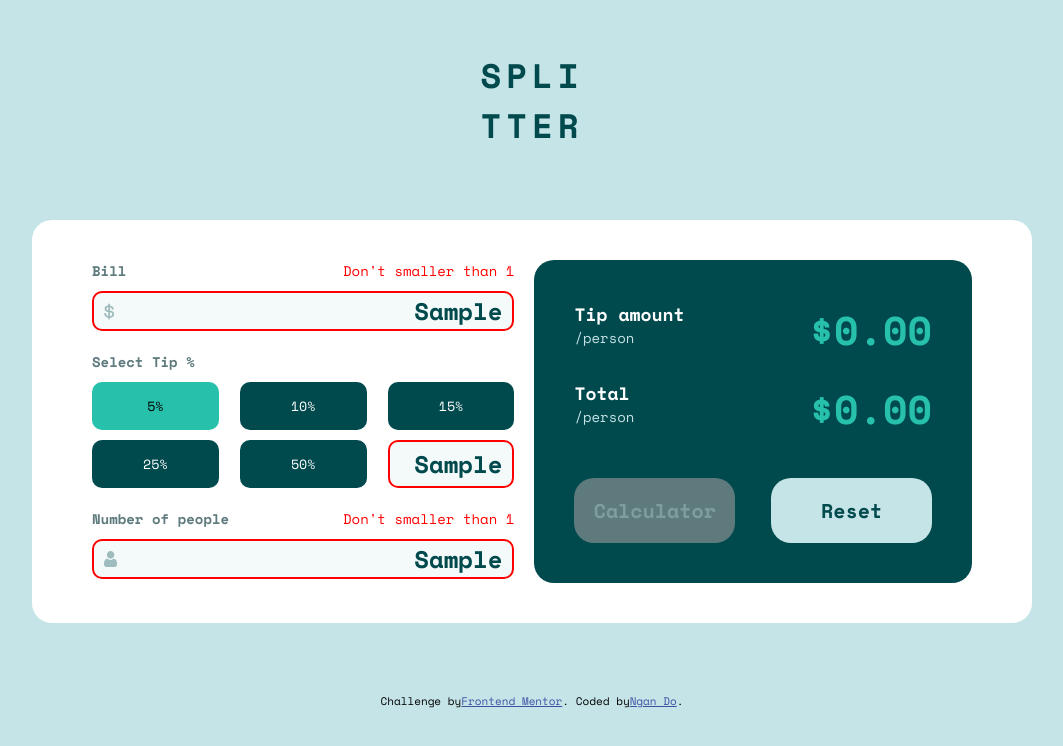
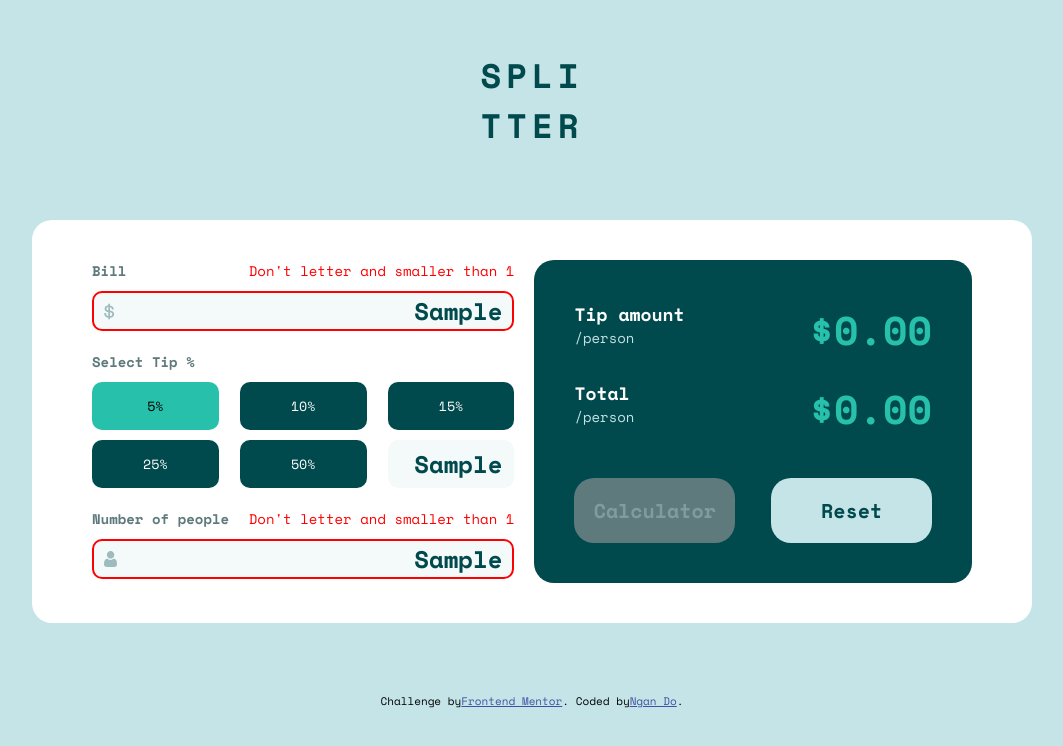
Before and after one commit to ngando2028/Training_ReactJS, a React (Create React App) app: page / in a window 1280 px wide. Both pictures are taken after typing "Sample", "Sample", "Sample" into the empty fields and a click on the button "5%". Shown: the top 746 px of the page, without its empty margins (108-1171 px from the left). Built offline with nearby package versions, Linux system fonts and the light colour scheme.

Commit message:
update check btn

```diff
--- a/src/assets/style/scss/base/_common.scss
+++ b/src/assets/style/scss/base/_common.scss
@@ -1,11 +1,21 @@
+.valid {
+	display: none;
+	color: transparent;
+	font-size: 1.4rem;
+	font-weight: 400;
+	text-align: end;
+	flex-grow: 1;
+}
+
 .invalid {
-	display: none;
+	display: block;
 	color: red;
 	font-size: 1.4rem;
 	font-weight: 400;
 	text-align: end;
 	flex-grow: 1;
 }
+
 .input-invalid {
 	border: 0.2rem solid red !important;
 }
--- a/src/assets/style/scss/components/_btn.scss
+++ b/src/assets/style/scss/components/_btn.scss
@@ -24,10 +24,6 @@
 .btn:hover:not([disabled]) {
 	box-shadow: 0 1rem 1.5rem rgba($color-black, 0.4);
 	top: 3px;
-}
-
-.btn:active:not([disabled]) {
-	top: 1.5px;
 }
 
 .btn:disabled {
--- a/src/assets/style/scss/components/_calculator.scss
+++ b/src/assets/style/scss/components/_calculator.scss
@@ -22,7 +22,6 @@
 
 	&__control {
 		display: flex;
-		gap: 20%;
 		position: relative;
 		flex-wrap: wrap;
 
--- a/src/components/Button.js
+++ b/src/components/Button.js
@@ -2,7 +2,7 @@ import { Fragment, useContext } from "react";
 import { CalCulContext } from "./CalculContext";
 
 const Button = (props) => {
-	const { handlerSubmit, hanlerReset, changedTipValue } =
+	const { handlerSubmit, handlerReset, onChangedTipValue } =
 		useContext(CalCulContext);
 
 	const handlerClickEvent = (e) => {
@@ -10,9 +10,9 @@ const Button = (props) => {
 			case "calculator":
 				return handlerSubmit(e);
 			case "reset":
-				return hanlerReset(e);
+				return handlerReset(e);
 			default:
-				return changedTipValue(e);
+				return onChangedTipValue(e);
 		}
 	};
 
--- a/src/components/CalculContext.js
+++ b/src/components/CalculContext.js
@@ -5,10 +5,16 @@ export const CalCulContext = createContext();
 
 function CalculProvider({ children }) {
 	const [formValid, setFormValid] = useState(false);
-	const [isReset, setIsReset] = useState(false);
 	const [isDisabled, setIsDisabled] = useState(false);
-	const [btnArr, setBtnArr] = useState([]);
-
+	const [inputBill, setInputBill] = useState("");
+	const [inputPerson, setInputPerson] = useState("");
+	const [inputCustom, setInputCustom] = useState("");
+	const [inputValid, setInputValid] = useState({
+		bill: true,
+		person: true,
+		tip: true,
+	});
+	const [activeBtn, setActiveBtn] = useState(6);
 	const [formValue, setFormValue] = useState({
 		bill: 0,
 		person: 0,
@@ -29,16 +35,12 @@ function CalculProvider({ children }) {
 		} else setFormValid(false);
 	}, [formValue, formValue.bill, formValue.person, formValue.tip, formValid]);
 
-	useEffect(() => {
-		setBtnArr(document.querySelectorAll(".tip--btn"));
-	}, []);
-
 	const handlerSubmit = async (e) => {
 		e.preventDefault();
 		try {
 			setIsDisabled(true);
 			let result = await fetch(
-				`${API_URL}?bill=${formValue.bill}&people=${formValue.person}&tipPercent=${formValue.tip}`
+				`${API_URL}/calculate?bill=${formValue.bill}&people=${formValue.person}&tipPercent=${formValue.tip}`
 			);
 
 			let resultData = await result.json();
@@ -53,79 +55,78 @@ function CalculProvider({ children }) {
 		}
 	};
 
-	const hanlerReset = () => {
-		setIsReset(true);
-		setFormValue({
-			bill: 0,
-			person: 0,
-			tip: 0,
-		});
+	const handlerReset = () => {
 		setFormValid(false);
 		setResult({ tip: null, total: null });
-		resetBtn();
-		resetInvalid();
-		resetValue();
+		setFormValue({ bill: 0, person: 0, tip: 0, tipCustom: false });
+		setInputValid({ bill: true, person: true, tip: true });
+		setActiveBtn(6);
+		setInputBill("");
+		setInputCustom("");
+		setInputPerson("");
 	};
 
-	const resetBtn = (btnId = "") => {
-		btnArr.forEach((btn) => {
-			btn.id !== btnId
-				? btn.classList.remove("active")
-				: btn.classList.add("active");
-		});
-	};
-
-	const resetInvalid = () => {
-		let elInvalid = document.querySelectorAll(".invalid");
-		let inputInvalid = document.querySelectorAll(".input-invalid");
-		if (elInvalid.length > 0) {
-			elInvalid.forEach((e) => {
-				e.style.display = "none";
-			});
-		}
-
-		if (inputInvalid.length > 0) {
-			inputInvalid.forEach((e) => {
-				e.classList.remove("input-invalid");
-			});
+	const checkInvalid = (name, value) => {
+		if ((value === "" || value === 0) && name === "tip") {
+			value = 0;
+			setFormValue({ ...formValue, [name]: value, tipCustom: true });
+			setInputValid({ ...inputValid, [name]: true });
+		} else if (parseFloat(value) < 0 || isNaN(parseFloat(value))) {
+			setInputValid({ ...inputValid, [name]: false });
+		} else {
+			setFormValue({ ...formValue, [name]: value, tipCustom: false });
+			setInputValid({ ...inputValid, [name]: true });
 		}
 	};
 
-	const resetValue = () => {
-		const inputArr = document.querySelectorAll(".calculator__control--input");
-		console.log(inputArr);
-		inputArr.forEach((input) => {
-			input.value = 0;
-		});
-	};
-
-	const changedTipValue = (e) => {
-		let btnId = e.target.id ?? "";
-		resetBtn(btnId);
-		if (btnId) {
-			changedValue(e);
+	const onChangedTipValue = (e) => {
+		const { id } = e.target;
+		if (id === "custom") {
+			setActiveBtn(6);
+			onChangedValue(e);
+		} else if (+id < 5) {
+			setActiveBtn(id);
+			onChangedValue(e);
+		} else {
+			onChangedValue(e);
 		}
 	};
 
-	const changedValue = (e) => {
-		let { name, value } = e.target;
-		if (value === "") {
-			value = 0;
-			setFormValue({ ...formValue, [name]: parseFloat(value) });
+	const onChangedValue = (e) => {
+		let { id, value } = e.target;
+		switch (id) {
+			case "bill":
+				setInputBill(value);
+				checkInvalid(id, value);
+				break;
+			case "person":
+				setInputPerson(value);
+				checkInvalid(id, value);
+				break;
+			case "custom":
+				setInputCustom(value);
+				checkInvalid("tip", value);
+				break;
+			default:
+				checkInvalid("tip", value);
+				return;
 		}
-		setFormValue({ ...formValue, [name]: parseFloat(value) });
 	};
 
 	const value = {
 		formValid,
-		isReset,
 		formValue,
 		result,
 		isDisabled,
-		changedValue,
-		hanlerReset,
+		activeBtn,
+		inputValid,
+		inputBill,
+		inputCustom,
+		inputPerson,
+		onChangedValue,
+		handlerReset,
 		handlerSubmit,
-		changedTipValue,
+		onChangedTipValue,
 	};
 
 	return (
--- a/src/components/Calculator.js
+++ b/src/components/Calculator.js
@@ -5,82 +5,13 @@ import "../assets/style/scss/main.scss";
 
 import CalculatorForm from "./CalculatorForm";
 import CalculatorResult from "./CalculatorResult";
-// import { API_URL } from "../constant/config.js";
-// import CalCulContext from "./CalculContext";
 
 const Calculator = () => {
-	// const [formValid, setFormValid] = useState(false);
-	// const [result, setResult] = useState({});
-	// const [isReset, setReset] = useState(false);
-	// const [isDisabled, setIsDisabled] = useState(false);
-
-	// const btnArr = document.querySelectorAll(".tip--btn");
-	// const [form, setForm] = useState({
-	// 	bill: 0,
-	// 	person: 0,
-	// 	tip: 0,
-	// });
-
-	// const resetBtn = () => {
-	// 	btnArr.forEach((btn) => {
-	// 		if (btn.classList.contains("active")) btn.classList.remove("active");
-	// 	});
-	// };
-
-	// const { formValue, changedValue, isReset } = useContext(CalCulContext);
-
-	// useEffect(() => {
-	// 	if (form.bill && form.person && (form.tip >= 0 || isNaN(form.tip))) {
-	// 		setFormValid(true);
-	// 	} else setFormValid(false);
-	// }, [form, form.bill, form.person, form.tip, formValid]);
-
-	// const handlerSubmit = async (e) => {
-	// 	e.preventDefault();
-	// 	try {
-	// 		setIsDisabled(true);
-	// 		let result = await fetch(
-	// 			`${API_URL}?bill=${form.bill}&people=${form.person}&tipPercent=${form.tip}`
-	// 		);
-
-	// 		let resultData = await result.json();
-	// 		setResult({
-	// 			tip: resultData.amount.toFixed(2),
-	// 			total: resultData.total.toFixed(2),
-	// 		});
-	// 		setIsDisabled(false);
-	// 	} catch (error) {
-	// 		alert(error.message);
-	// 		setIsDisabled(false);
-	// 	}
-	// };
-
-	// const hanlerReset = () => {
-	// 	setReset(true);
-	// 	setForm({
-	// 		bill: 0,
-	// 		person: 0,
-	// 		tip: 0,
-	// 	});
-	// 	setFormValid(false);
-	// 	setResult({ tip: null, total: null });
-	// };
-
 	return (
 		<Fragment>
 			<div className="calculator">
-				<CalculatorForm
-				// formValue={form}
-				// changedValue={changedValue}
-				// isReset={isReset}
-				/>
-				<CalculatorResult
-				// formValid={formValid}
-				// onSubmit={handlerSubmit}
-				// result={result}
-				// onReset={hanlerReset}
-				// isDisabled={isDisabled}
-				/>
+				<CalculatorForm />
+				<CalculatorResult />
 			</div>
 		</Fragment>
 	);
--- a/src/components/CalculatorForm.js
+++ b/src/components/CalculatorForm.js
@@ -1,13 +1,16 @@
 /* eslint-disable no-unused-expressions */
-import React from "react";
+import React, { useContext } from "react";
 import { Fragment } from "react";
 
 import "../assets/style/scss/main.scss";
 
 import Input from "./Input";
 import Button from "./Button";
+import { CalCulContext } from "./CalculContext";
 
 const CalculatorForm = () => {
+	const { activeBtn, inputValid, inputBill, inputPerson, inputCustom } =
+		useContext(CalCulContext);
 	const tipArr = [5, 10, 15, 25, 50];
 
 	const submit = (e) => {
@@ -21,10 +24,19 @@ const CalculatorForm = () => {
 					<label className="calculator__control--label" htmlFor="bill">
 						Bill
 					</label>
-					<span className="invalid" id="invalid-bill">
-						Don't smaller than 1
+					<span
+						className={!inputValid.bill ? "invalid" : "valid"}
+						id="invalid-bill"
+					>
+						Don't letter and smaller than 1
 					</span>
-					<Input type="text" name="bill" id="bill" placeholder="0" />
+					<Input
+						type="text"
+						name="bill"
+						id="bill"
+						placeholder="0"
+						value={inputBill}
+					/>
 				</div>
 				<div className="calculator__control">
 					<label className="calculator__control--label" htmlFor="select">
@@ -34,8 +46,10 @@ const CalculatorForm = () => {
 					<div className="calculator__control--select">
 						{tipArr.map((tip, index) => (
 							<Button
-								classes="btn tip--btn"
-								id={`tip--${index}`}
+								id={index}
+								classes={`btn tip--btn  ${
+									index === +activeBtn ? "active" : ""
+								}`}
 								value={tip}
 								text={`${tip}%`}
 								name="tip"
@@ -43,18 +57,33 @@ const CalculatorForm = () => {
 							/>
 						))}
 
-						<Input type="text" name="tip" id="custom" placeholder="Custom" />
+						<Input
+							type="text"
+							name="tip"
+							id="custom"
+							placeholder="Custom"
+							value={inputCustom}
+						/>
 					</div>
 				</div>
 				<div className="calculator__control">
 					<label className="calculator__control--label" htmlFor="person">
 						Number of people
 					</label>
-					<span className="invalid" id="invalid-person">
-						Don't smaller than 1
+					<span
+						className={!inputValid.person ? "invalid" : "valid"}
+						id="invalid-person"
+					>
+						Don't letter and smaller than 1
 					</span>
 
-					<Input type="text" name="person" id="person" placeholder="0" />
+					<Input
+						type="text"
+						name="person"
+						id="person"
+						placeholder="0"
+						value={inputPerson}
+					/>
 				</div>
 			</form>
 		</Fragment>
--- a/src/components/Input.js
+++ b/src/components/Input.js
@@ -4,50 +4,7 @@ import { Fragment } from "react";
 import { CalCulContext } from "./CalculContext";
 
 const Input = (props) => {
-	const { changedValue, changedTipValue } = useContext(CalCulContext);
-	let invalidEl;
-	// useEffect(() => {
-	// 	if (isReset) {
-	// 		console.log("reset");
-	// 		const inputArr = document.querySelectorAll(".calculator__control--input");
-	// 		console.log(inputArr);
-	// 		inputArr.forEach((input) => {
-	// 			input.value = "";
-	// 		});
-	// 	}
-	// }, [isReset]);
-
-	function validate(s) {
-		var rgx = /(?:^[0-9\b]+[.]?[0-9\b]*$)|(?:^[0-9\b]*$)/;
-		return s.match(rgx);
-	}
-
-	const isNumberValid = (e) => {
-		let { id, value, classList } = e.target;
-		let valueTemp = parseFloat(value);
-		console.log(isNaN(valueTemp));
-		invalidEl = document.querySelector(`#invalid-${id}`);
-		if (id === "custom" && (value < 0 || !isNaN(value))) {
-			invalidEl ? (invalidEl.style.display = "none") : null;
-			classList.remove("input-invalid");
-			changedValue(e);
-		} else if (valueTemp <= 0 || isNaN(valueTemp)) {
-			invalidEl ? (invalidEl.style.display = "block") : null;
-			classList.toggle("input-invalid");
-		} else {
-			invalidEl ? (invalidEl.style.display = "none") : null;
-			classList.remove("input-invalid");
-			changedValue(e);
-		}
-	};
-
-	const checkValue = (e) => {
-		let { value } = e.target;
-		if (!validate(value)) {
-			e.preventDefault();
-		}
-		return;
-	};
+	const { onChangedTipValue, inputValid } = useContext(CalCulContext);
 
 	return (
 		<Fragment>
@@ -56,11 +13,13 @@ const Input = (props) => {
 				name={props.name}
 				id={props.id}
 				data-index={props.id}
-				className={`calculator__control--input calculator__control--${props.id}`}
+				className={`calculator__control--input calculator__control--${
+					props.id
+				} ${!inputValid[props.name] ? "input-invalid" : ""}`}
 				placeholder={props.placeholder}
-				onBlur={(e) => isNumberValid(e)}
-				onClick={changedTipValue}
-				onKeyPress={checkValue}
+				onChange={onChangedTipValue}
+				onClick={onChangedTipValue}
+				value={props.value}
 			/>
 		</Fragment>
 	);
--- a/src/constant/config.js
+++ b/src/constant/config.js
@@ -1 +1 @@
-export const API_URL = "https://plitter-server.vercel.app/api/calculate";
+export const API_URL = "https://plitter-server.vercel.app/api";
```
